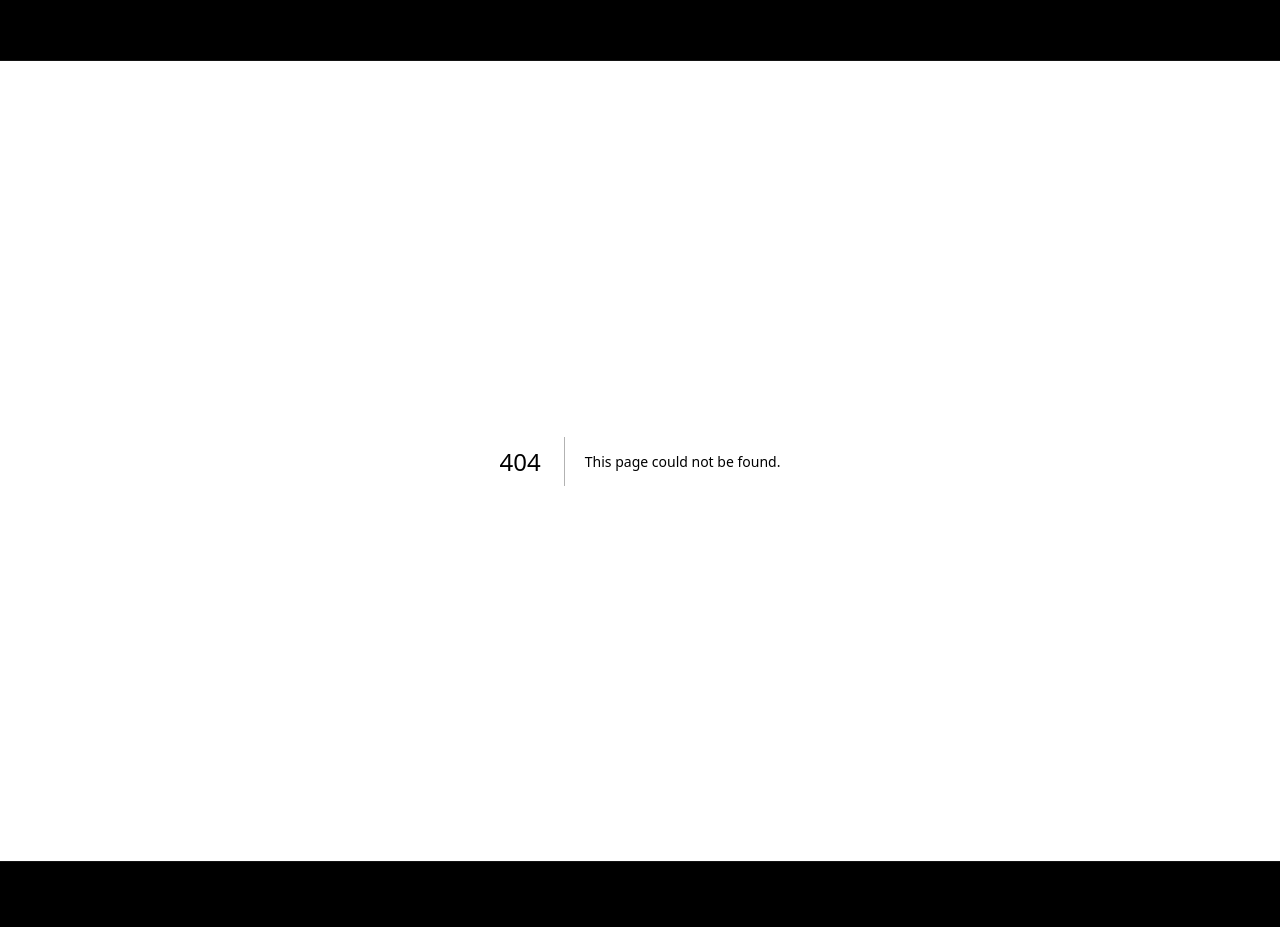
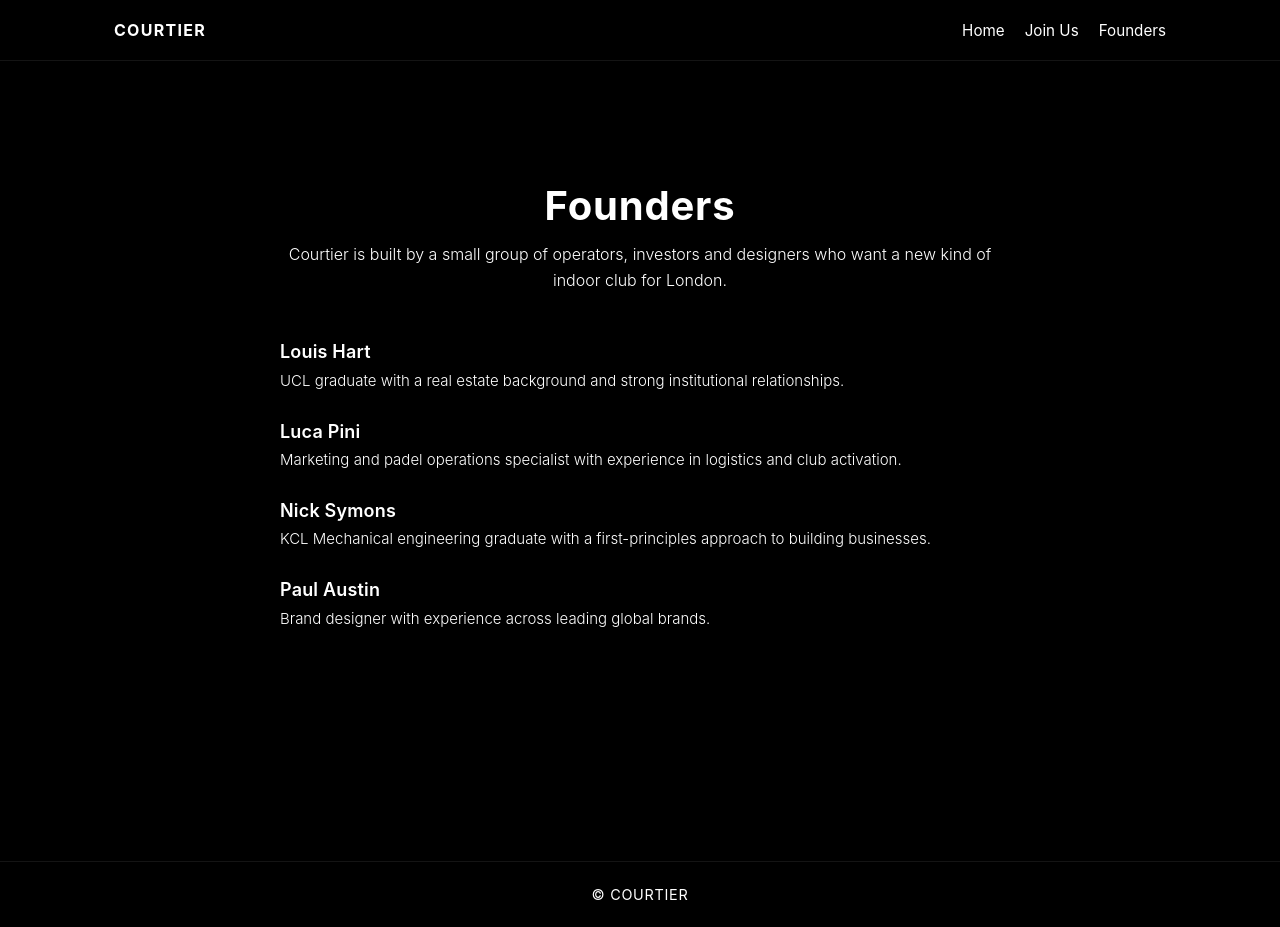
Before and after one commit to NickCoding122/Courtier, a Next.js app: page /founders in a window 1280 px wide. Before the commit this address had no page. Built offline with nearby package versions, Linux system fonts and the light colour scheme.

Commit message:
Add Founders page

```diff
--- /dev/null
+++ b/app/founders/page.tsx
@@ -0,0 +1,104 @@
+type Founder = {
+  name: string;
+  description: string;
+};
+
+const founders: Founder[] = [
+  {
+    name: "Louis Hart",
+    description:
+      "UCL graduate with a real estate background and strong institutional relationships.",
+  },
+  {
+    name: "Luca Pini",
+    description:
+      "Marketing and padel operations specialist with experience in logistics and club activation.",
+  },
+  {
+    name: "Nick Symons",
+    description:
+      "KCL Mechanical engineering graduate with a first-principles approach to building businesses.",
+  },
+  {
+    name: "Paul Austin",
+    description: "Brand designer with experience across leading global brands.",
+  },
+];
+
+export default function FoundersPage() {
+  return (
+    <main
+      style={{
+        minHeight: "100vh",
+        display: "flex",
+        justifyContent: "center",
+        padding: "120px 1.5rem 160px",
+      }}
+    >
+      <div
+        style={{
+          width: "100%",
+          maxWidth: "720px",
+          margin: "0 auto",
+        }}
+      >
+        <header style={{ textAlign: "center" }}>
+          <h1
+            style={{
+              margin: 0,
+              fontSize: "40px",
+              letterSpacing: "0.02em",
+            }}
+          >
+            Founders
+          </h1>
+          <p
+            style={{
+              marginTop: "0.75rem",
+              fontSize: "16px",
+              fontWeight: 300,
+              lineHeight: 1.6,
+            }}
+          >
+            Courtier is built by a small group of operators, investors and designers who
+            want a new kind of indoor club for London.
+          </p>
+        </header>
+
+        <div
+          style={{
+            marginTop: "3rem",
+            display: "flex",
+            flexDirection: "column",
+            gap: "1.75rem",
+            textAlign: "left",
+          }}
+        >
+          {founders.map((founder) => (
+            <div key={founder.name}>
+              <div
+                style={{
+                  fontSize: "18px",
+                  fontWeight: 600,
+                  letterSpacing: "0.01em",
+                }}
+              >
+                {founder.name}
+              </div>
+              <p
+                style={{
+                  margin: "0.4rem 0 0",
+                  fontSize: "15px",
+                  fontWeight: 300,
+                  lineHeight: 1.6,
+                }}
+              >
+                {founder.description}
+              </p>
+            </div>
+          ))}
+        </div>
+      </div>
+    </main>
+  );
+}
```
